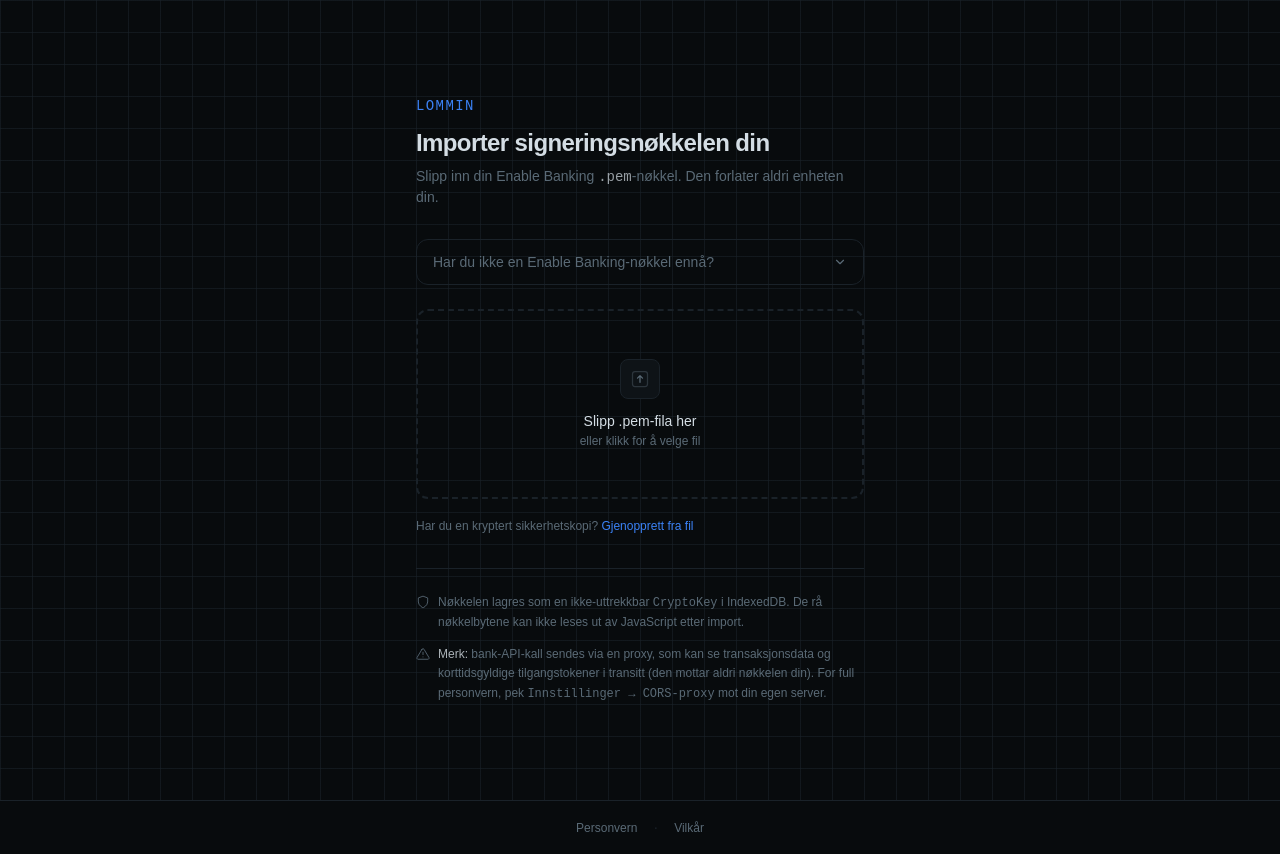
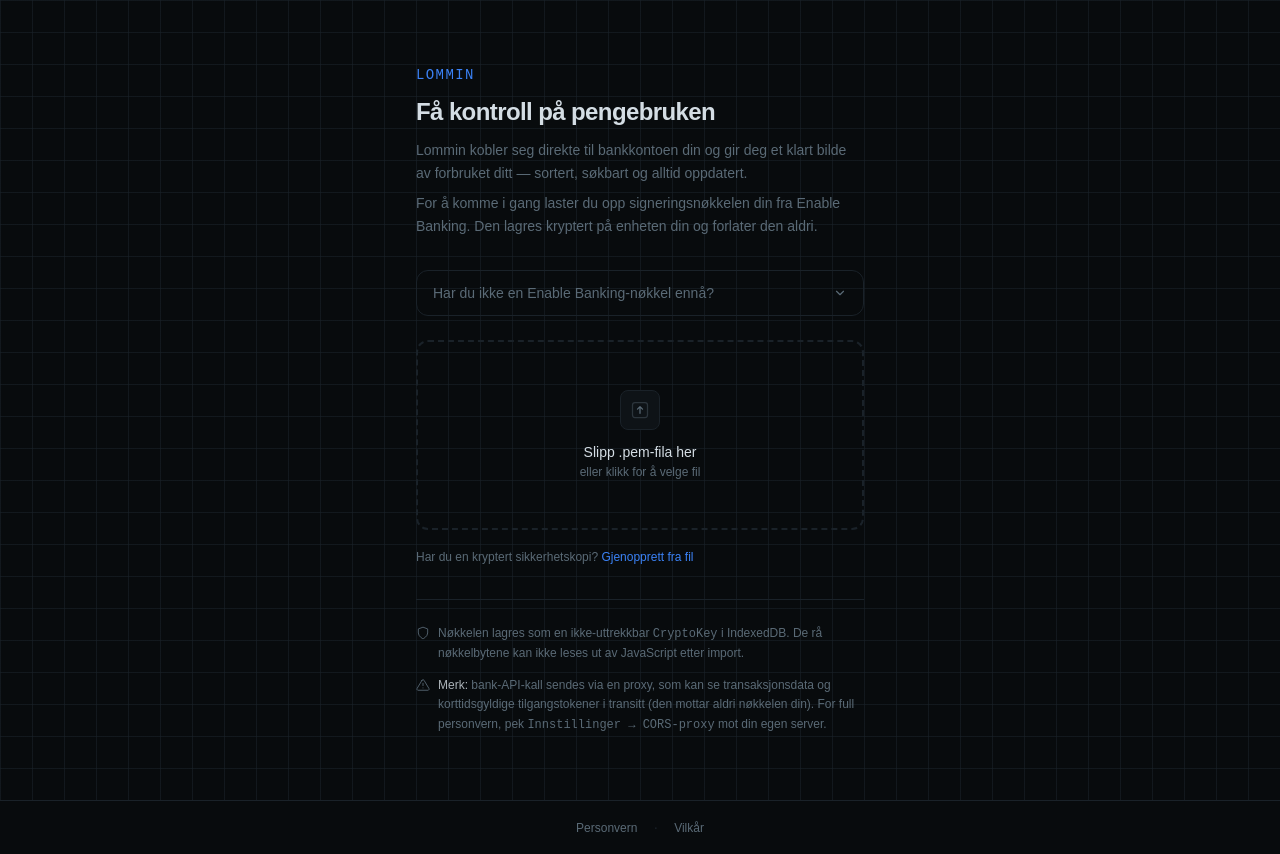
Before and after one commit to pergpau/lommin, a React (Vite) app in the folder frontend/: page /setup in a window 1280 px wide. Built offline with nearby package versions, Linux system fonts and the light colour scheme.

Commit message:
Add intro section

```diff
--- a/frontend/src/pages/Setup.tsx
+++ b/frontend/src/pages/Setup.tsx
@@ -260,11 +260,15 @@ export default function Setup() {
         <div className="mb-8">
           <div className="mono text-accent text-sm mb-3 tracking-widest uppercase">Lommin</div>
           <h1 className="text-2xl font-semibold text-text tracking-tight leading-tight">
-            Importer signeringsnøkkelen din
+            Få kontroll på pengebruken
           </h1>
-          <p className="text-muted text-sm mt-2">
-            Slipp inn din Enable Banking <span className="mono text-text/70">.pem</span>-nøkkel. Den
-            forlater aldri enheten din.
+          <p className="text-muted text-sm mt-3 leading-relaxed">
+            Lommin kobler seg direkte til bankkontoen din og gir deg et klart bilde av forbruket
+            ditt — sortert, søkbart og alltid oppdatert.
+          </p>
+          <p className="text-muted text-sm mt-2 leading-relaxed">
+            For å komme i gang laster du opp signeringsnøkkelen din fra Enable Banking. Den lagres
+            kryptert på enheten din og forlater den aldri.
           </p>
         </div>
 
```
